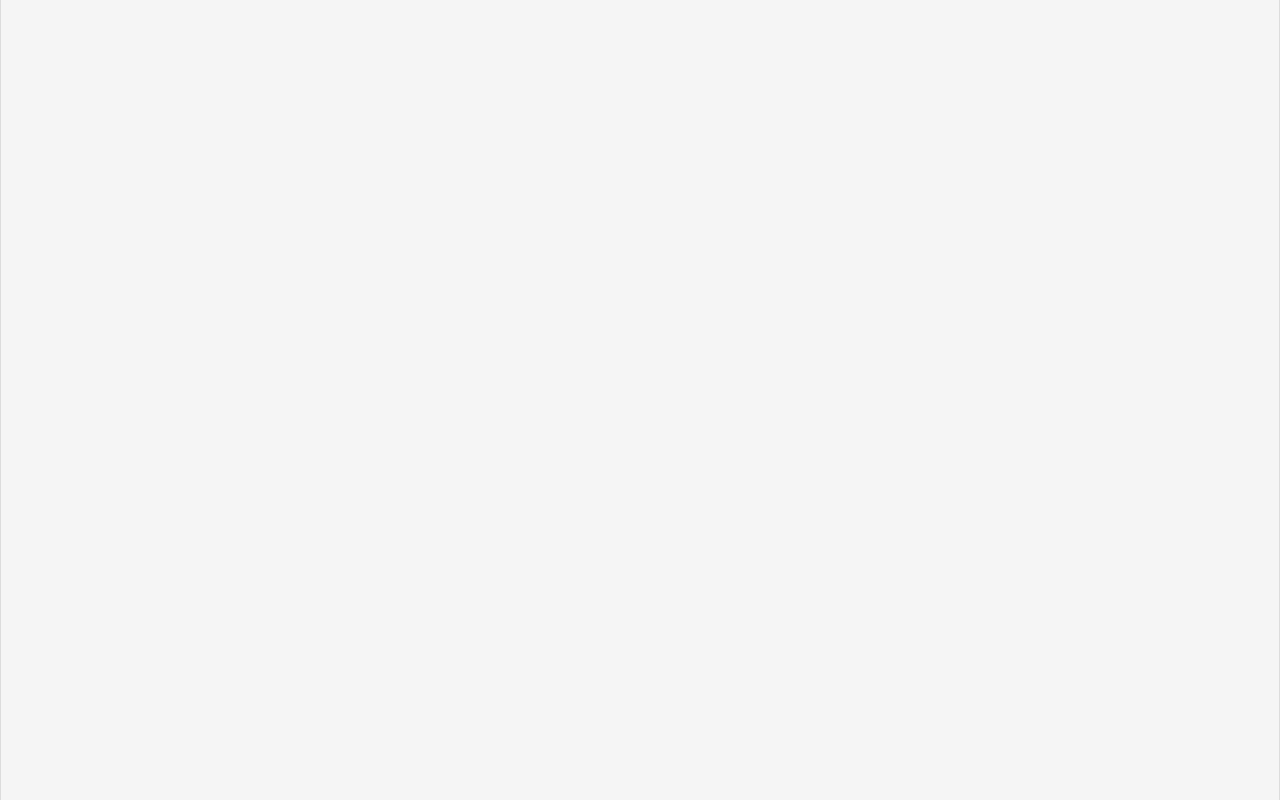
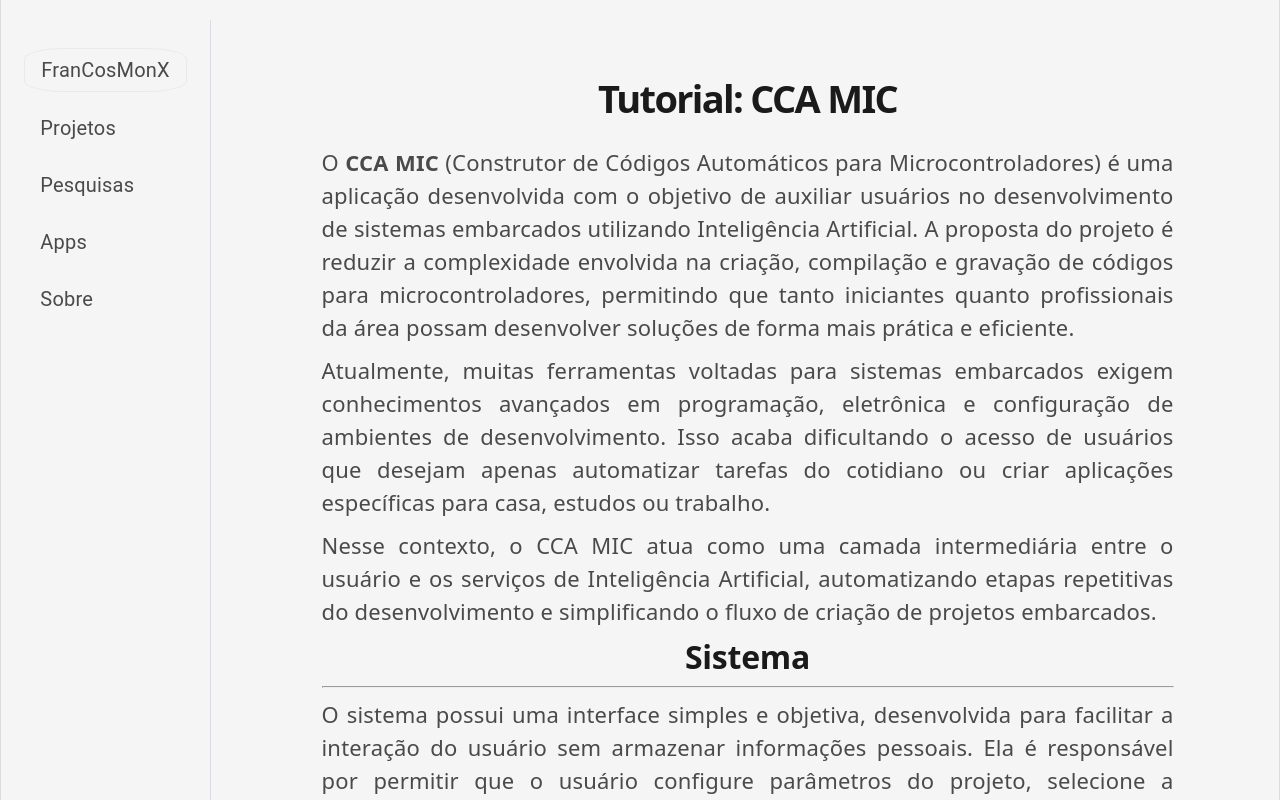
Before and after one commit to FranCosMonX/FranCosMonX.github.io, a React (Vite) app: page /#/projetos/cca_mic in a window 1280 px wide. Before the commit this address had no page. Shown: the top 800 px of the page. Built offline with nearby package versions, Linux system fonts and the light colour scheme.

Commit message:
Criandoo componente para texto corrido, e MyParagraph além do conteúdo inicial do tutorial do cca mic até o começo da configuração / instalação do backend

```diff
--- a/package.json
+++ b/package.json
@@ -23,6 +23,7 @@
     "react": "^19.2.6",
     "react-dom": "^19.2.6",
     "react-hook-form": "^7.79.0",
+    "react-markdown": "^10.1.0",
     "react-router-dom": "^7.17.0",
     "zod": "^4.4.3"
   },
--- a/src/App.css
+++ b/src/App.css
@@ -28,3 +28,25 @@
 .link_router:active {
   color: #1976d2;
 }
+
+h1,
+h2,
+h3 {
+  text-align: center;
+}
+
+ul, ol {
+  text-align: justify;
+  font-size: var(--text-size);
+  line-height: var(--line-height);
+}
+
+p {
+  margin-top: 10px;
+  margin-bottom: 10px;
+}
+
+code,
+pre {
+  background-color: var(--code-bg);
+}
--- a/src/App.tsx
+++ b/src/App.tsx
@@ -5,6 +5,7 @@ import Formulario_Satisfacao_CCA_MIC_V0_1 from './pages/formularios/pesquisas/cc
 import Formulario from './components/questionario/Formulario';
 import Projetos from './pages/Projetos';
 import './App.css';
+import Tutorial_CCA_MIC from './pages/tutoriais/projetos/cca_mic';
 
 function App() {
   return (
@@ -13,6 +14,7 @@ function App() {
         <Route path="/" element={<Pagina_Inicio />} />
         <Route path="/pesquisas" element={<Pesquisas_Pagina />} />
         <Route path='/projetos' element={<Projetos />}/>
+        <Route path='/projetos/cca_mic' element={<Tutorial_CCA_MIC />}/>
         <Route path='/pesquisas/satisfacaoo_cca_mic_1' element={<Formulario><Formulario_Satisfacao_CCA_MIC_V0_1 /></Formulario>} />
       </Routes>
     </div>
--- /dev/null
+++ b/src/components/MyTextoCorrido.tsx
@@ -0,0 +1,34 @@
+import { Box } from "@mui/material";
+import type { ReactNode } from "react";
+import type React from "react";
+
+interface MyTextoCorridoParams {
+  textAlign: 'center' | 'left' | 'right' | 'end' | 'start' | 'justify';
+  children: ReactNode;
+  sx?: {};
+}
+
+const MyTextoCorrido: React.FC<MyTextoCorridoParams> = ({textAlign, sx, children}) => {
+  return (
+    <Box
+      sx={{
+        textAlign: textAlign,
+        maxWidth: '100%',
+        marginBottom: '10px',
+        "& h1": { fontSize: 38, fontWeight: 700 },
+        "& h2": { fontSize: 32, fontWeight: 600 },
+        "& p": { fontSize: 'var(--text-size)', lineHeight: 'var(--line-height)' },
+        "& code": {
+          background: "#eee",
+          padding: "2px 6px",
+          borderRadius: "4px",
+        },
+        ...sx
+      }}
+    >
+      {children}
+    </Box>
+  )
+}
+
+export default MyTextoCorrido;
--- a/src/index.css
+++ b/src/index.css
@@ -3,7 +3,7 @@
   --text-h: #1a1a1a;
   --bg: #f5f5f5;
   --border: #dcdcdc;
-  --code-bg: #eaeaea;
+  --code-bg: #6563635f;
   --error-bg: rgba(255, 81, 0, 0.325);
   --accent: #2b46cd90;
   --accent-bg: rgba(12, 27, 195, 0.119);
@@ -17,7 +17,9 @@
   --heading: system-ui, 'Segoe UI', Roboto, sans-serif;
   --mono: ui-monospace, Consolas, monospace;
 
-  font: 18px/145% var(--sans);
+  --text-size: 22px;
+  --line-height: 1.5;
+  font: 20px/160% var(--sans);
   letter-spacing: 0.18px;
   color-scheme: light dark;
   color: var(--text);
@@ -27,7 +29,7 @@
   -webkit-font-smoothing: antialiased;
   -moz-osx-font-smoothing: grayscale;
 
-  @media (max-width: 1024px) {
+  @media (max-width: 900px) {
     font-size: 16px;
   }
 }
--- a/src/pages/projetos.tsx
+++ b/src/pages/projetos.tsx
@@ -19,6 +19,9 @@ const Projetos : FC = () => {
           conteudo="Uma aplicação inspirada em chatbot para o desenvolvimento facilitado de sistemas para microcontroladores. O sistema contém duas aplicações com o objetivo de tornar o backend independente do frontend permitindo criação de interfaces para smartphone e outros aparelhos."
           data_modificacao="14/06/2026 ás 00:03"
           autor="Autor do site"
+          sites={[
+            {href: '/projetos/cca_mic', href_externo: false, nome: 'Tutorial'}
+          ]}
         />
       </MyContainer>
     </MyBody>
--- a/src/pages/tutoriais/projetos/cca_mic/index.tsx
+++ b/src/pages/tutoriais/projetos/cca_mic/index.tsx
@@ -1,6 +1,8 @@
 import type { FC } from "react"
 import MyBody from "../../../../components/MyBody"
 import MyContainer from "../../../../components/MyContainer"
+import MyTextoCorrido from "../../../../components/MyTextoCorrido"
+import Markdown from "react-markdown"
 
 const Tutorial_CCA_MIC : FC = () => {
   return (
@@ -10,7 +12,54 @@ const Tutorial_CCA_MIC : FC = () => {
         width: '100%',
         minHeight: '100%'
       }}>
+        <MyTextoCorrido textAlign="justify">
+          <Markdown>{`
+# Tutorial: CCA MIC
 
+O **CCA MIC** (Construtor de Códigos Automáticos para Microcontroladores) é uma aplicação desenvolvida com o objetivo de auxiliar usuários no desenvolvimento de sistemas embarcados utilizando Inteligência Artificial. A proposta do projeto é reduzir a complexidade envolvida na criação, compilação e gravação de códigos para microcontroladores, permitindo que tanto iniciantes quanto profissionais da área possam desenvolver soluções de forma mais prática e eficiente.
+
+Atualmente, muitas ferramentas voltadas para sistemas embarcados exigem conhecimentos avançados em programação, eletrônica e configuração de ambientes de desenvolvimento. Isso acaba dificultando o acesso de usuários que desejam apenas automatizar tarefas do cotidiano ou criar aplicações específicas para casa, estudos ou trabalho.
+
+Nesse contexto, o CCA MIC atua como uma camada intermediária entre o usuário e os serviços de Inteligência Artificial, automatizando etapas repetitivas do desenvolvimento e simplificando o fluxo de criação de projetos embarcados.
+
+## Sistema
+
+----
+
+O sistema possui uma interface simples e objetiva, desenvolvida para facilitar a interação do usuário sem armazenar informações pessoais. Ela é responsável por permitir que o usuário configure parâmetros do projeto, selecione a Inteligência Artificial desejada e acompanhe o desenvolvimento do código gerado.
+
+O sistema foi desenvolvido usando a IDE VSCode aliado a extensões do python, git e fileserver. O backend foi desenvolvido utilizando:
+
+- **Ambiente Virtual:** evitando que as bibliotecas sejam instaladas globalmente.
+- **Flask + python:** simplificando o desenvolvimento do backend.
+- **WinGet:** Instalador de aplicativos do Windows a partir de certa compilação do windows 10 e integrado ao windows 11.
+- **Bibliotecas de IA:** bibliotecas necessárias para conectar a aplicação às IAs da OpenAI e do Google.
+- **SQLite:** para armazenar os dados localmente na máquina do usuário.
+
+Já o frontend foi desenvolvido utilizando:
+
+- **React com typescript:** projeto criado a partir do **PNPM** do **Node.js** com uma versão igual ou superior a 18.
+- **AssemblyAI:** API de transcrição de áudio.
+- **Zod + HookForm:** para validação simples dos campos do formulário.
+- **MaterialUI Components:** facilitando a construção do frontend sem muita complexidade.
+
+## Configurando Ambientes de Execução
+
+----
+
+Antes de iniciar a instalação das ferramentas utilizadas para executar a aplicação, verifique se o seu computador obedece os requisitos minimos:
+
+- Sistema Opeeracional (SO): Windows 10/11
+- Tem suporte á Winget: prima WIN + R e digite "cmd". Aoo aparecer uma janela preta, escreva "winget". Se aparecer a versão, além de comoandos possíveis, o SO terá suporte.
+
+### Configurando o Backend
+
+O **python** é usado como a principal linguagem de programação no backend. Ele, por sua vez, suporta versões do python a partir da versão 3.13, embora tenha sido desenvolvida na versão 3.14.
+
+Para instalar o Python, veja o tutorial simples no site [https://python.dev.br/guias/instalando-python-windows/](https://python.dev.br/guias/instalando-python-windows/)
+
+          `}</Markdown>
+        </MyTextoCorrido>
       </MyContainer>
     </MyBody>
   )
```
Also changed, not shown: src/components/MyParagraph.tsx (added, +22 -0 lines), 1 other file (tests, documents, lock files or other folders).
